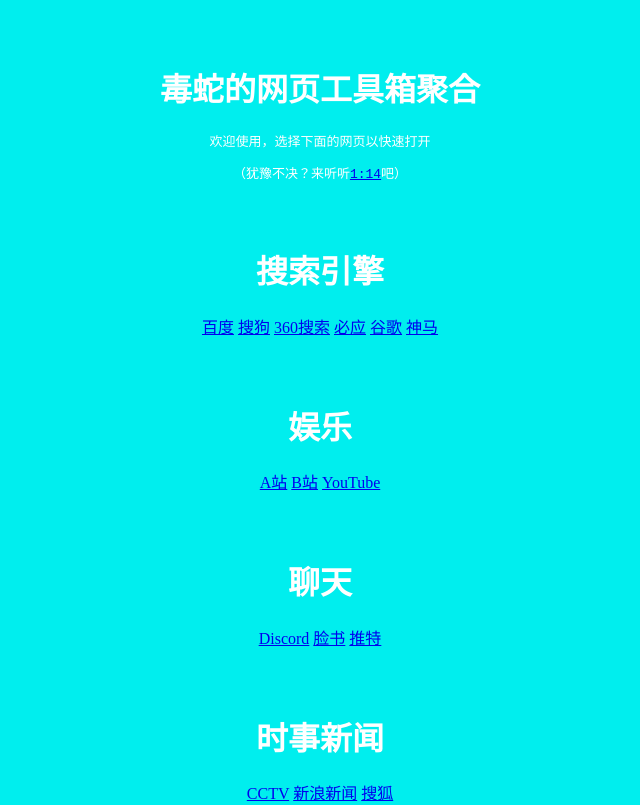
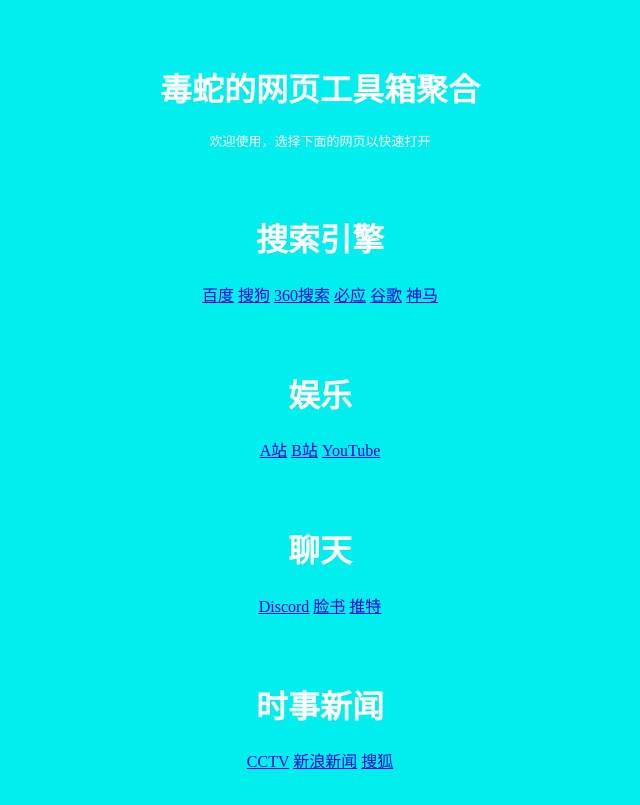
Before and after one commit to d2u8/d2u8.github.io, a plain HTML site: page index.html in a window 1280 px wide. Shown: the top 805 px of the page, without its empty margins (320-960 px from the left). Drawn offline with Linux system fonts and the light colour scheme.

Commit message:
Update index.html

```diff
--- a/index.html
+++ b/index.html
@@ -16,8 +16,6 @@
 <body>
     <h1>毒蛇的网页工具箱聚合</h1>
     <pre>欢迎使用，选择下面的网页以快速打开</pre>
-
-    <pre>（犹豫不决？来听听<a href="file:///android_asset/114514.mp3">1:14</a>吧）</pre>
 
     <h1>搜索引擎</h1>
     <a href="http://www.baidu.com">百度</a>
```
